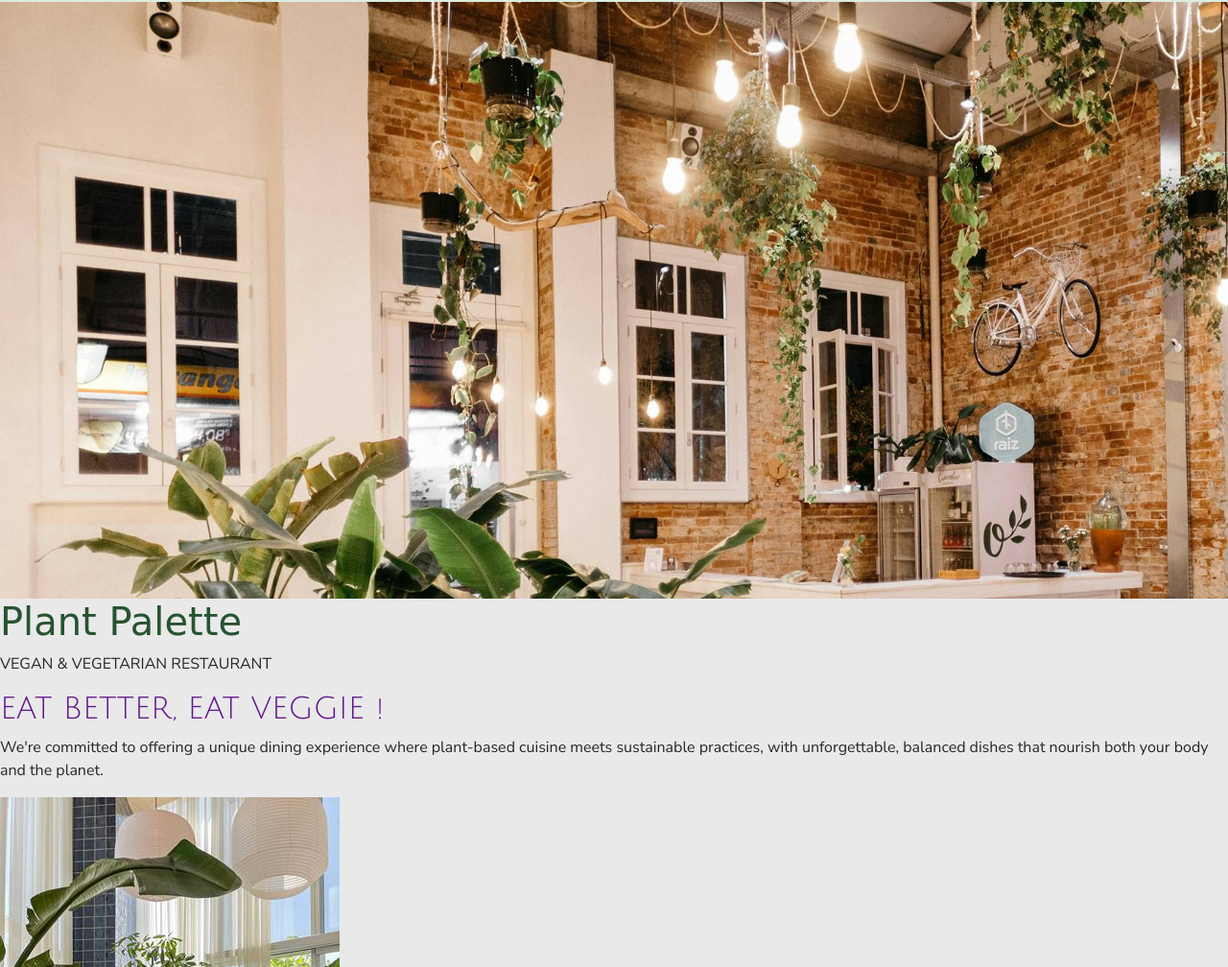
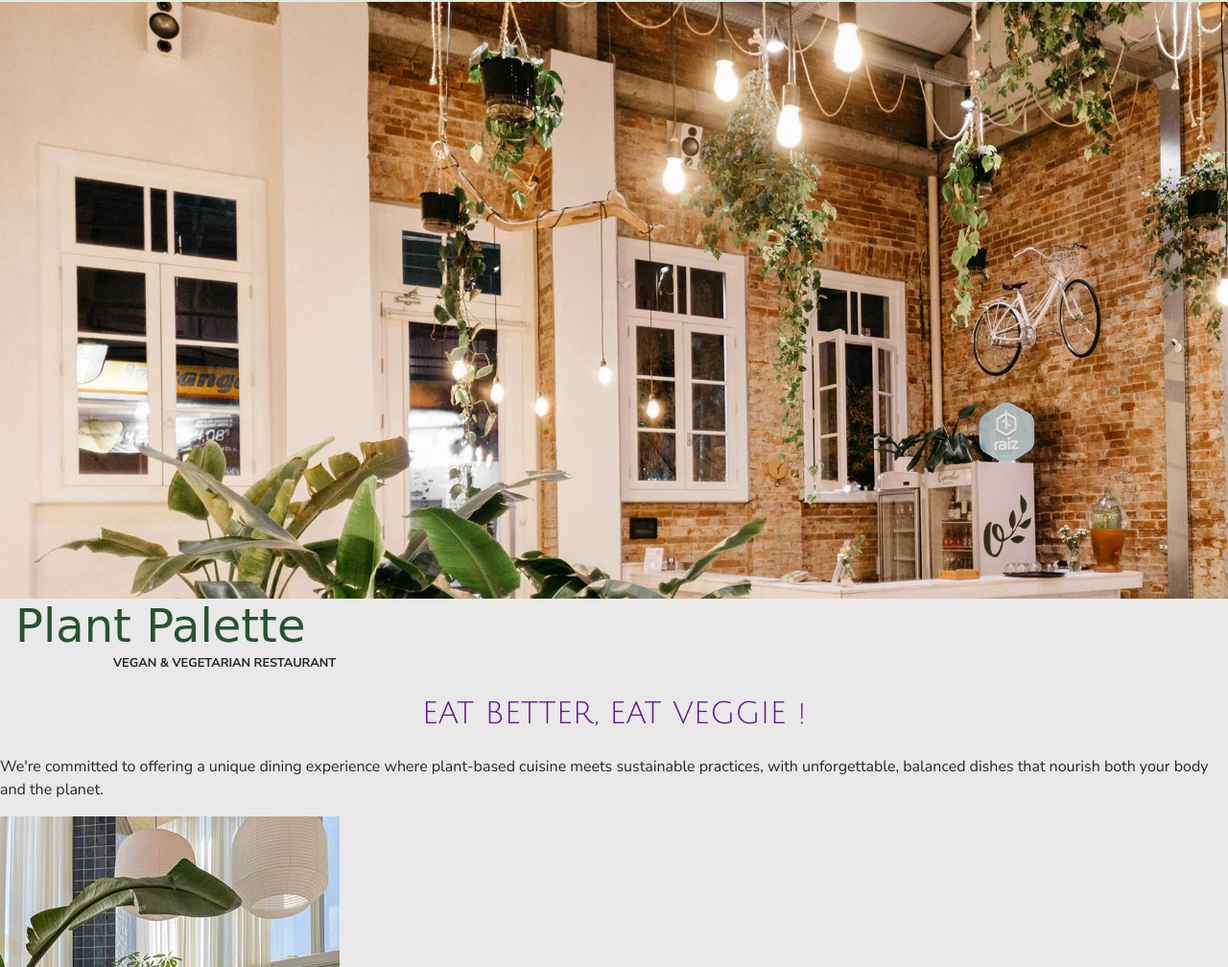
Before and after one commit to Priz0001/mtm6201_final, a plain HTML site: page index.html in a window 1280 px wide. Shown: the part 92-1100 px from the top of the page at 96% size. Drawn offline with nearby package versions, Linux system fonts and the light colour scheme; a web font is replaced by a local one.

Commit message:
styles fonts - intro section

```diff
--- a/css/main.css
+++ b/css/main.css
@@ -11,6 +11,9 @@
 h1 {
     font-family: "MonteCarlo", cursive;
     color: var(--primary-dark-color);
+    margin: 0;
+    font-size: 3rem;
+    margin-left: 16px;
 }
 
 h2 {
@@ -52,6 +55,11 @@ nav {
     background-color: var(--light-color);
 }
 
+.intro .ms-5 {
+    padding-left: 70px;
+    font-size: 0.8rem;
+}
+
 .hours-location {
     background-color: var(--primary-light-color);
 }
--- a/index.html
+++ b/index.html
@@ -59,8 +59,8 @@
     <main>
       <section class="intro">
         <h1>Plant Palette</h1>
-        <p>VEGAN & VEGETARIAN RESTAURANT</p>
-        <h2>EAT BETTER, EAT VEGGIE !</h2>
+        <p class="ms-5"><strong>VEGAN & VEGETARIAN RESTAURANT</strong></p>
+        <h2 class="text-center mt-4 mb-4">EAT BETTER, EAT VEGGIE !</h2>
         <div>
           <div>
             <p>We're committed to offering a unique dining experience where plant-based cuisine meets sustainable practices, with unforgettable, balanced dishes that nourish both your body and the planet.</p>
```
